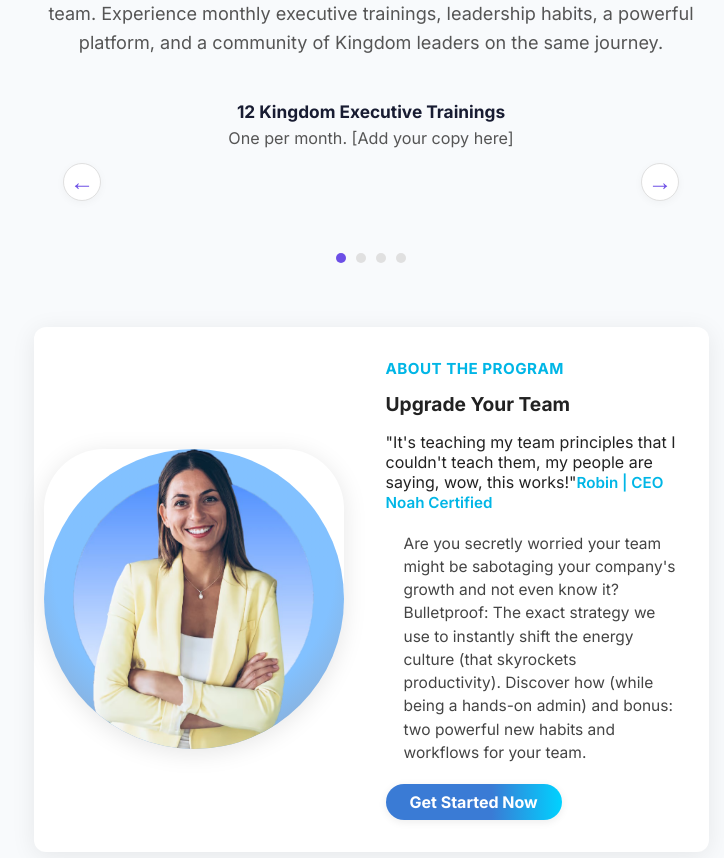
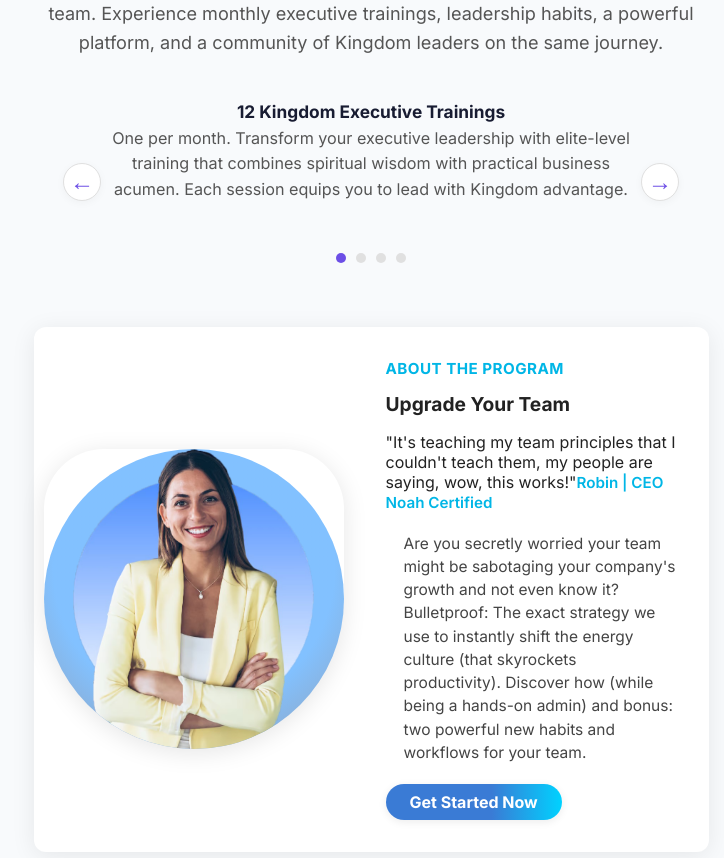
Before and after one commit to AlarmclockUSA/InnerCircle, a React (Create React App) app: page / in a window 1280 px wide. Shown: the part 1020-1878 px from the top of the page, without its empty margins (269-993 px from the left). Built offline with nearby package versions, Linux system fonts and the light colour scheme.

Commit message:
Update carousel feature descriptions with proper content

```diff
--- a/src/components/FeatureCarousel.js
+++ b/src/components/FeatureCarousel.js
@@ -191,19 +191,19 @@ const FeatureCarousel = () => {
   const features = [
     {
       title: "12 Kingdom Executive Trainings",
-      description: "One per month. [Add your copy here]"
+      description: "One per month. Transform your executive leadership with elite-level training that combines spiritual wisdom with practical business acumen. Each session equips you to lead with Kingdom advantage."
     },
     {
       title: "12 Kingdom Leadership Habits",
-      description: "[Add your copy here]"
+      description: "Develop powerful leadership routines that create lasting transformation. These proven habits will elevate your leadership effectiveness and create a culture of excellence within your organization."
     },
     {
       title: "LeaderForge Platform",
-      description: "Train your team with dashboards to track their progress. [Add your copy here]"
+      description: "Train your team with dashboards to track their progress. Our proprietary system ensures accountability, measures growth, and accelerates development at every level of your organization."
     },
     {
       title: "Join Other Kingdom Leaders",
-      description: "Share best practices and enjoy laser coaching. [Add your copy here]"
+      description: "Share best practices and enjoy laser coaching. Connect with like-minded executives who understand the unique challenges of leading with Kingdom values in today's business environment."
     }
   ];
 
```
